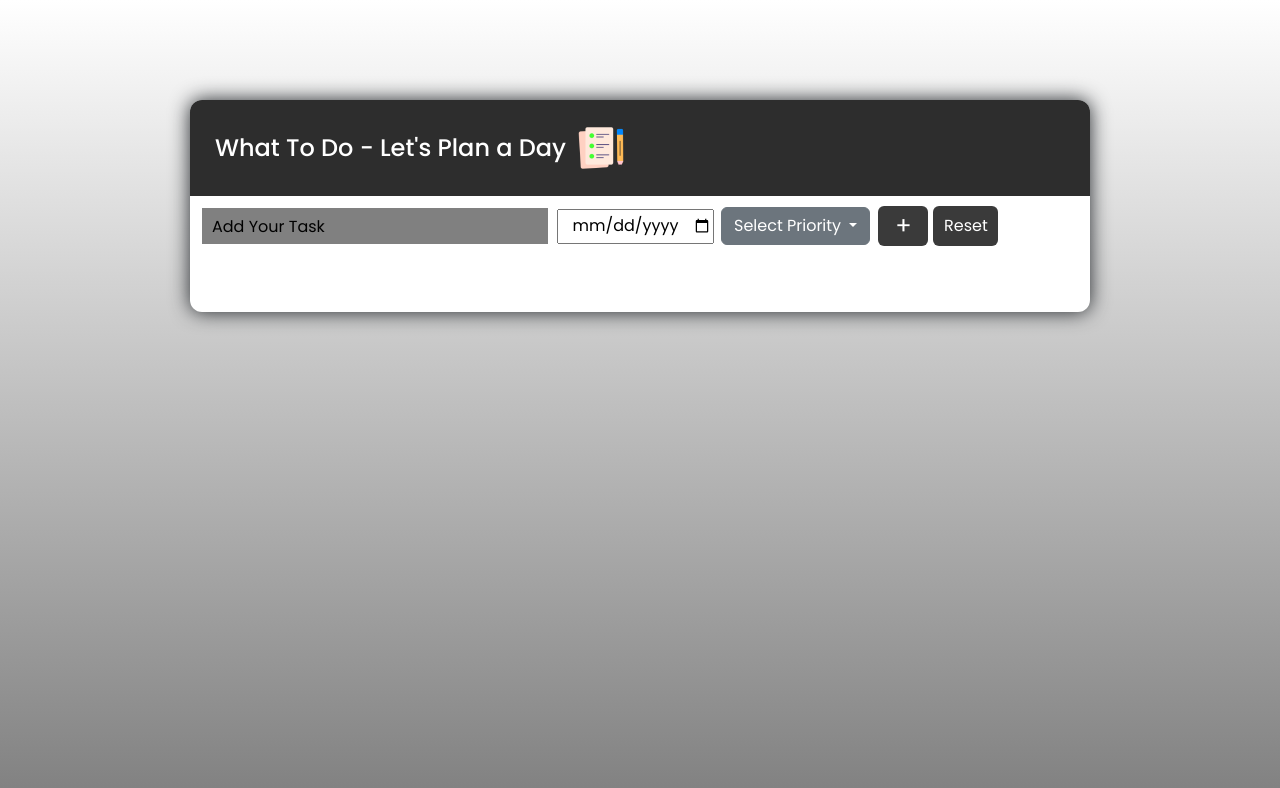
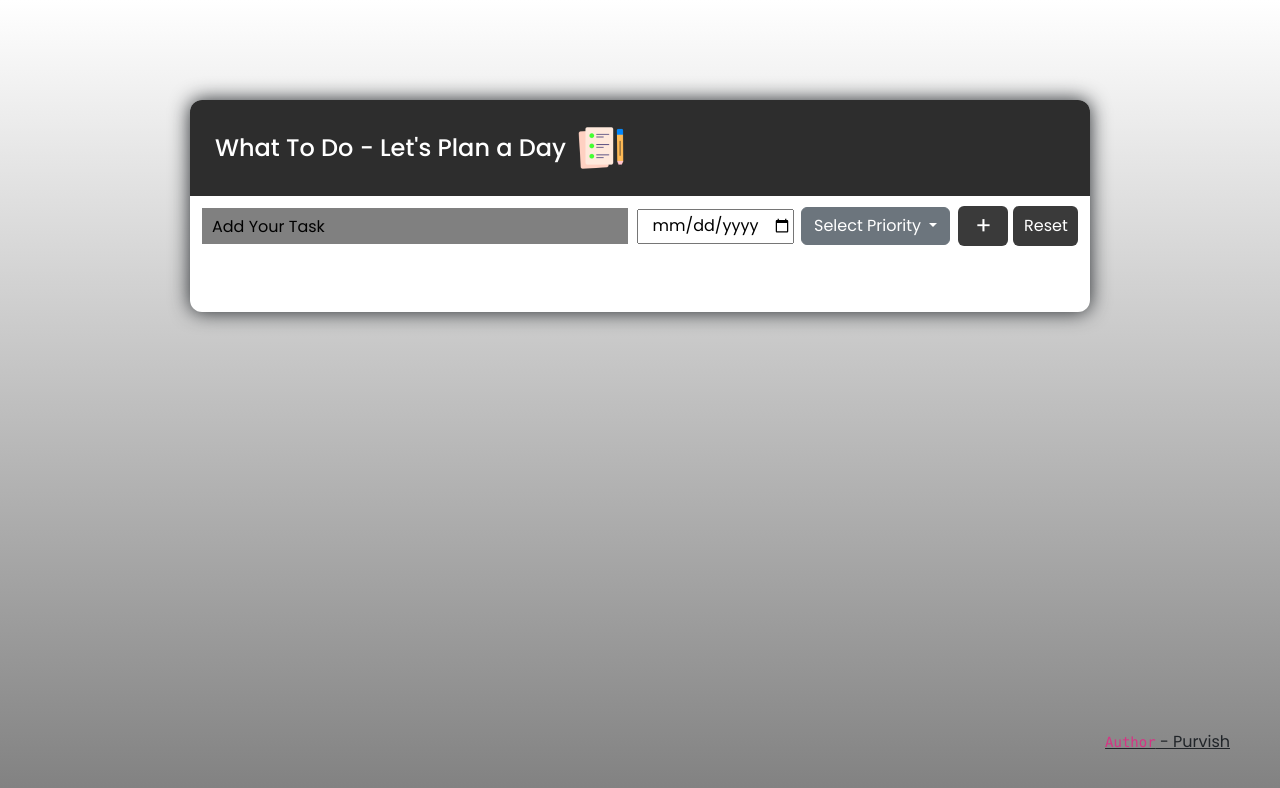
Before and after one commit to premsharma1231/MonkeyTodoList, a plain HTML site: page index.html in a window 1280 px wide. Drawn offline with nearby package versions, Linux system fonts and the light colour scheme.

Commit message:
Updated code with new features/fixes

```diff
--- a/index.html
+++ b/index.html
@@ -41,6 +41,8 @@
             </ul>
     </div>
     </div>
+    <p style="position: absolute; bottom: 30px; right: 50px; text-decoration: underline;"><code>Author</code> - Purvish</p>
+
     <script src="https://cdn.jsdelivr.net/npm/bootstrap@5.3.3/dist/js/bootstrap.bundle.min.js" integrity="sha384-YvpcrYf0tY3lHB60NNkmXc5s9fDVZLESaAA55NDzOxhy9GkcIdslK1eN7N6jIeHz" crossorigin="anonymous"></script>
     <script src="https://cdnjs.cloudflare.com/ajax/libs/gsap/3.12.5/gsap.min.js" integrity="sha512-7eHRwcbYkK4d9g/6tD/mhkf++eoTHwpNM9woBxtPUBWm67zeAfFC+HrdoE2GanKeocly/VxeLvIqwvCdk7qScg==" crossorigin="anonymous" referrerpolicy="no-referrer"></script>
     <script src="script.js"></script>
--- a/script.js
+++ b/script.js
@@ -35,6 +35,7 @@ function addTask() {
         setTimeout(() => (errorMessage.style.display = "none"), 2000);
         errorMessage.style.color = 'red';
     } else {
+        showList();
         let li = document.createElement("li");
         li.innerHTML = typeTasks.value;
         let span = document.createElement("img");
@@ -51,8 +52,9 @@ function addTask() {
         typeTasks.style.borderColor = 'white';
         gsap.from(li, { opacity: 0, x: -100, duration: 0.3 });
         typeTasks.value = '';
+
         saveData();
-    }
+        }
 }
 
 let assignClasses = (priorityList) =>{
@@ -98,6 +100,7 @@ function showList() {
     const listItems = document.querySelectorAll("#listContainer li");
     listItems.forEach(item => {
         gsap.from(item, { opacity: 0, x: -100, duration: 0.3 });
+        gsap.to(item, {opacity :100, x:0})
     });
 }
 
--- a/style.css
+++ b/style.css
@@ -62,7 +62,7 @@ body{
 }
 
 #typeTasks{
-    width: 350px;
+    width: 430px;
     height: 40px;
     margin: 10px 5px 10px 10px;
     padding: 0px 0px 0px 10px;
```
